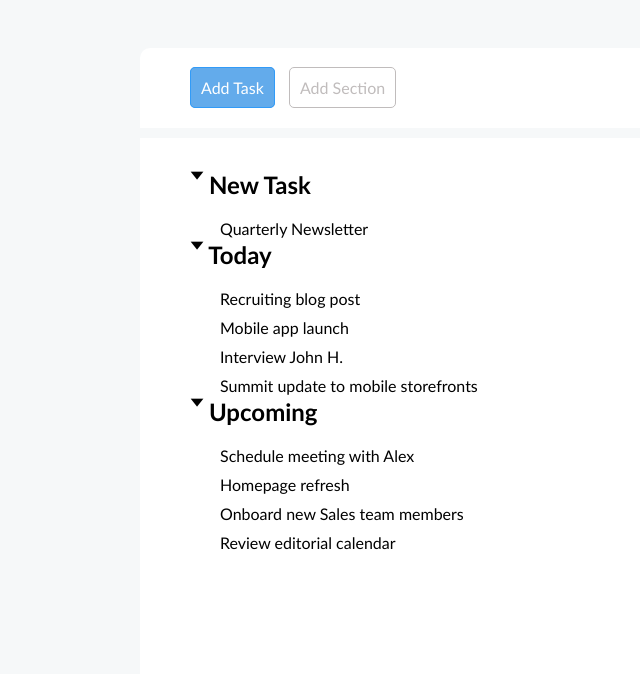
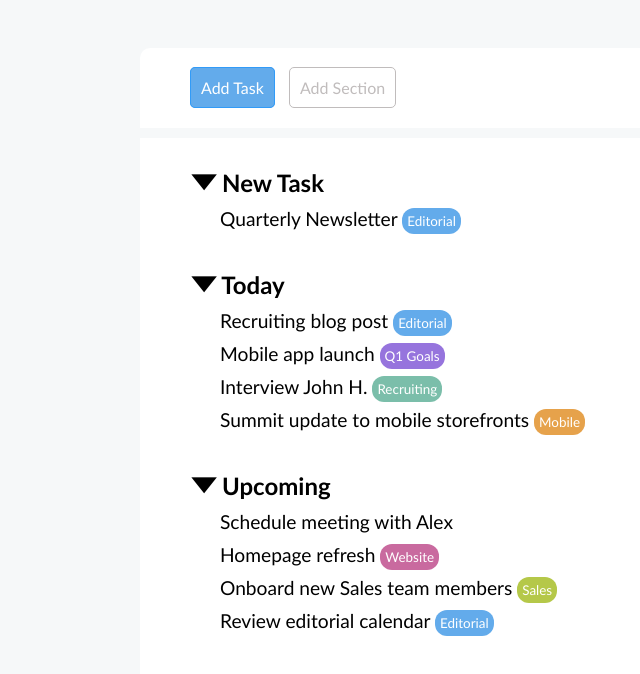
Before and after one commit to simoneaucello/html-css-toboolist, a plain HTML site: page index.html in a window 1280 px wide. Shown: the part 82-756 px from the top of the page, without its empty margins (0-640 px from the left). Drawn offline with Linux system fonts and the light colour scheme.

Commit message:
[add] content to index,css

```diff
--- a/assets/css/style.css
+++ b/assets/css/style.css
@@ -26,6 +26,11 @@ header{
   font-size: 40px;
 }
 
+h2{
+  display: inline-block;
+
+
+}
 main{
   background-color: rgb(246, 248, 249);
   padding: 50px;
@@ -70,7 +75,41 @@ main{
   background-color: white;
 }
 
+.box{
+  background-color: rgb(99, 171, 235);
+  color: white;
+  font-size: .7em;
+  padding: 5px;
+  border-radius: 12px;
+}
+
+.violet{
+  background-color: rgb(150, 116, 221);
+}
+
+.green{
+  background-color: rgb(123, 190, 170);
+
+}
+
+.orange{
+  background-color:rgb(230, 162, 75);
+}
+
+.pink{
+  background-color: rgb(201, 106, 159);
+}
+
+.lime{
+  background-color: rgb(181, 200, 73);
+
+}
 .arrow{
+  height: 10px;
+  display: inline-block;
+  font-size: 2em;
+  vertical-align: top;
+
 
 }
 
@@ -82,4 +121,15 @@ ul{
 ul li{
   padding-left: 30px;
   padding-top: 10px;
+  font-size: 1.2em;
+  display: ;
 }
+
+.today{
+  padding-top: 40px;
+}
+
+.upcoming{
+  padding-top: 40px;
+
+}
--- a/index.html
+++ b/index.html
@@ -34,25 +34,26 @@
     <div class="todo">
       <ul>
         <h2><span class="arrow">&#129171;</span> New Task</h2>
-        <li>Quarterly Newsletter</li>
+        <li>Quarterly Newsletter <span class="box">Editorial</span></li>
+
       </ul>
 
     <div class="today">
+      <h2><span class="arrow">&#129171;</span> Today</h2>
       <ul>
-        <h2><span class="arrow">&#129171;</span> Today</h2>
-        <li>Recruiting blog post</li>
-        <li>Mobile app launch</li>
-        <li>Interview John H.</li>
-        <li>Summit update to mobile storefronts</li>
+        <li>Recruiting blog post <span class="box">Editorial</span></li>
+        <li>Mobile app launch <span class="box violet">Q1 Goals</span></li>
+        <li>Interview John H. <span class="box green">Recruiting</span></li>
+        <li>Summit update to mobile storefronts <span class="box orange">Mobile</span> </li>
       </ul>
 
     <div class="upcoming">
+      <h2><span class="arrow">&#129171;</span> Upcoming</h2>
       <ul>
-        <h2><span class="arrow">&#129171;</span> Upcoming</h2>
         <li>Schedule meeting with Alex</li>
-        <li>Homepage refresh</li>
-        <li>Onboard new Sales team members</li>
-        <li>Review editorial calendar</li>
+        <li>Homepage refresh <span class="box pink">Website</span></li>
+        <li>Onboard new Sales team members <span class="box lime">Sales</span></li>
+        <li>Review editorial calendar <span class="box">Editorial</span></li>
       </ul>
 
 
```
